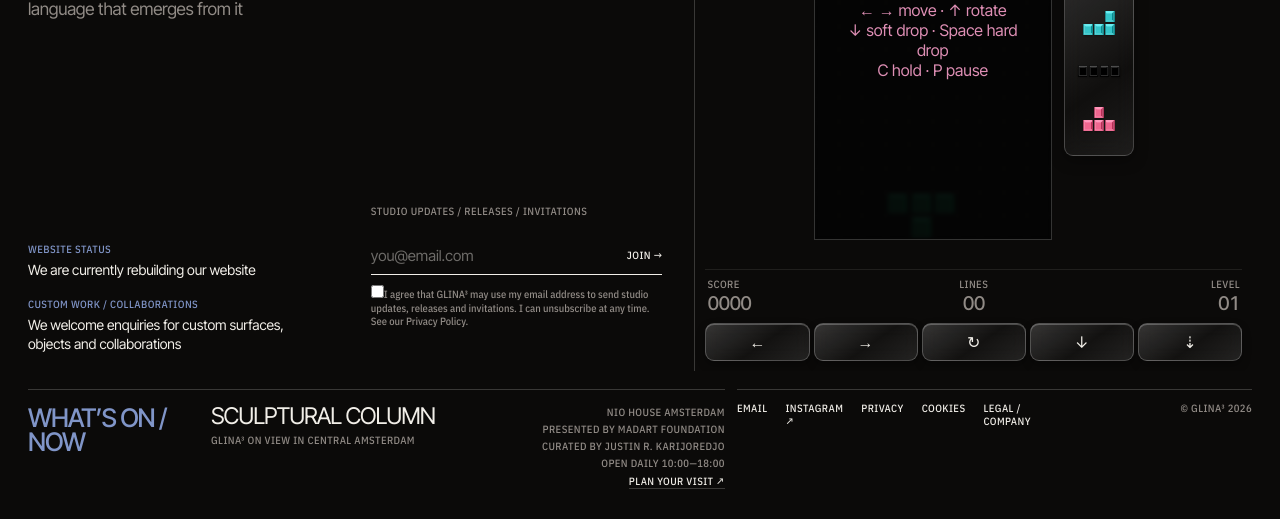
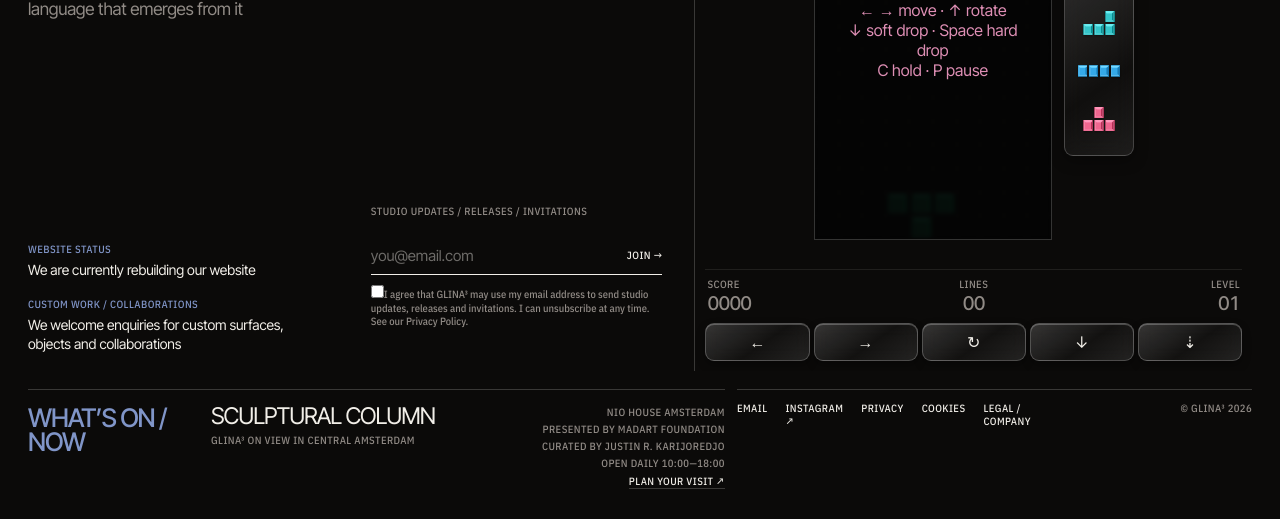
Before and after one commit to Sashastillsasha/glina3-studio, a plain HTML site: page index.html in a window 1280 px wide. Shown: the part 388-907 px from the top of the page. Drawn offline with nearby package versions, Linux system fonts and the light colour scheme.

Commit message:
Fix sapphire colour value

```diff
--- a/index.html
+++ b/index.html
@@ -292,7 +292,7 @@
       return{key:o.year+'-'+o.month+'-'+o.day,label:o.day+'.'+o.month+'.'+o.year,number:Number(o.year+o.month+o.day)};
     }
     var dailyDay=amsterdamDay();
-    var colors=['','##35a9e8','#29bd83','#ef668f','#f2ad45','#8b6de0','#e7cf52','#35c5c9'];
+    var colors=['','#35a9e8','#29bd83','#ef668f','#f2ad45','#8b6de0','#e7cf52','#35c5c9'];
     var shapes=[
       [[1,1,1,1]],
       [[1,1],[1,1]],
```
